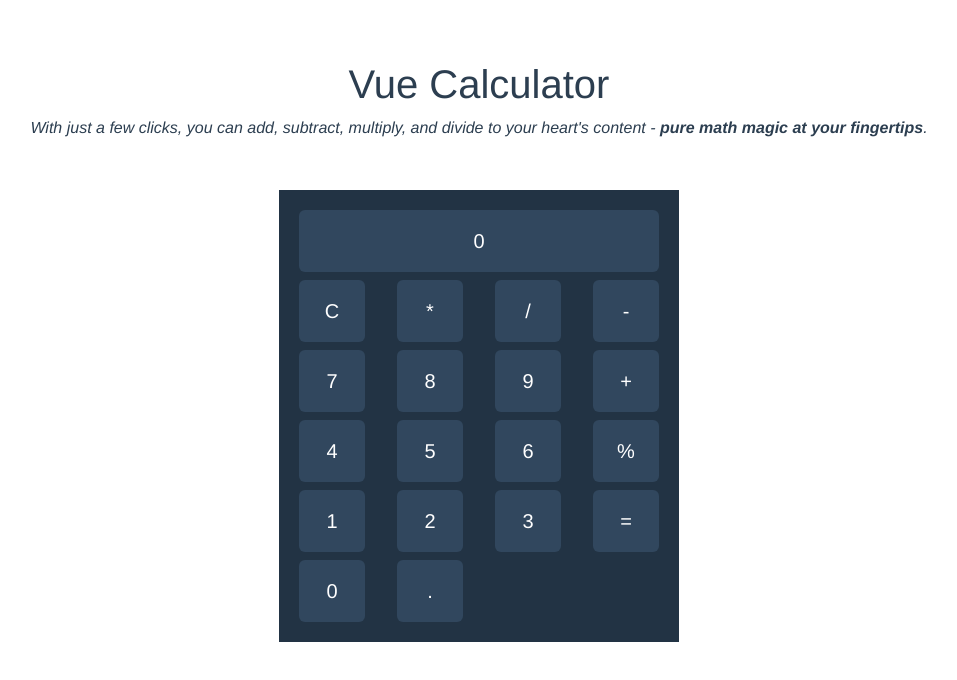
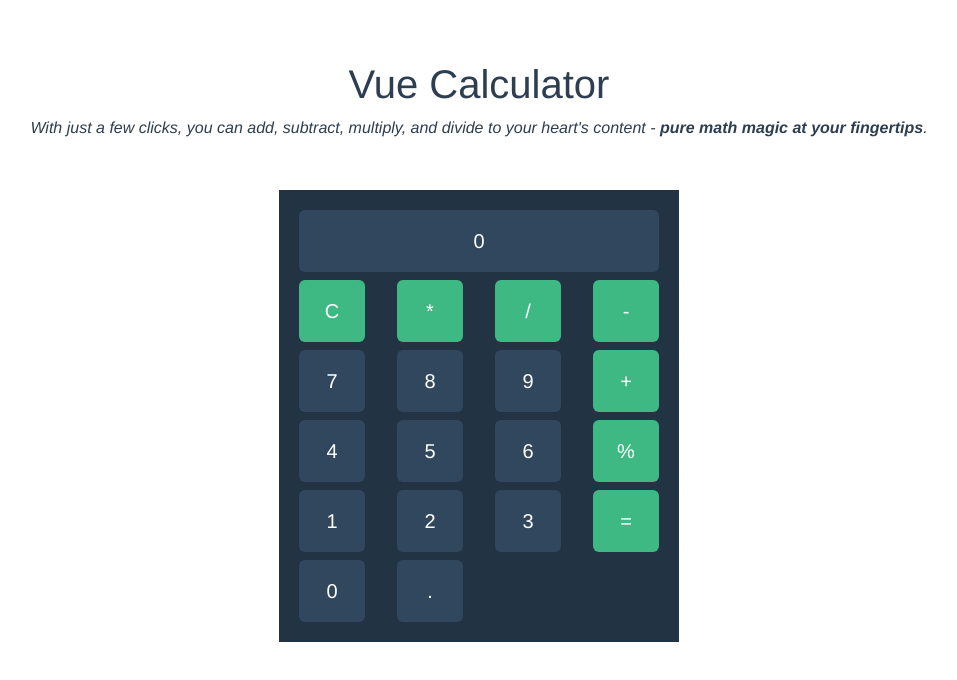
Before and after one commit to Lu-Smith/Vue_calculator, a Vue app in the folder vue-calculator/: page / in a window 1280 px wide. Shown: the top 680 px of the page, without its empty margins (161-1118 px from the left). Built offline with nearby package versions, Linux system fonts and the light colour scheme.

Commit message:
Updated CalculatorApp.vue
updated button styles

```diff
--- a/vue-calculator/src/components/CalculatorApp.vue
+++ b/vue-calculator/src/components/CalculatorApp.vue
@@ -22,6 +22,9 @@
         <div class="col-3" v-for="n in calculatorElements" v-bind:key="n">
           <div
             class="lead text-white text-center m-1 py-3 bg-vue-dark rounded hover-class"
+            :class="{
+              'bg-vue-green': ['C', '*', '/', '-', '+', '%', '='].includes(n),
+            }"
           >
             {{ n }}
           </div>
@@ -77,4 +80,7 @@ p {
   cursor: pointer;
   background: #3d5875;
 }
+.bg-vue-green {
+  background: #3fb984;
+}
 </style>
```
